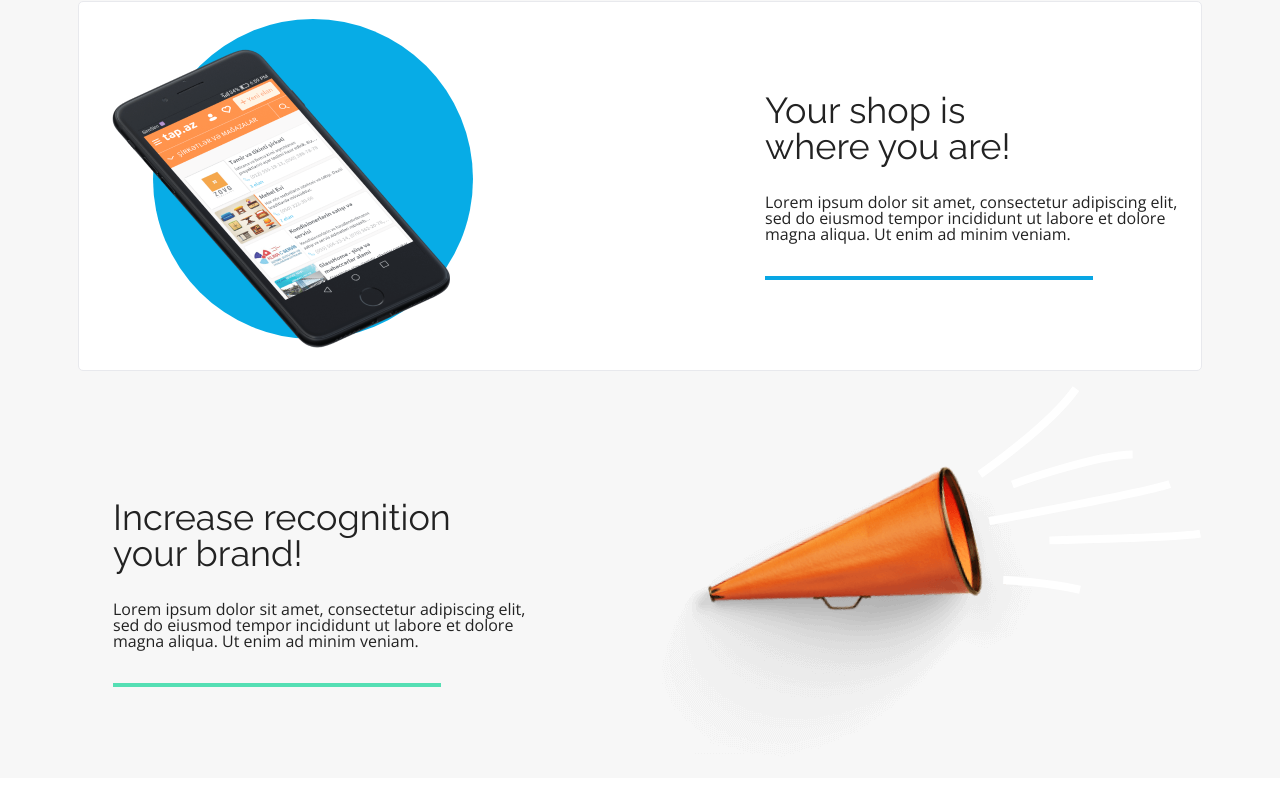
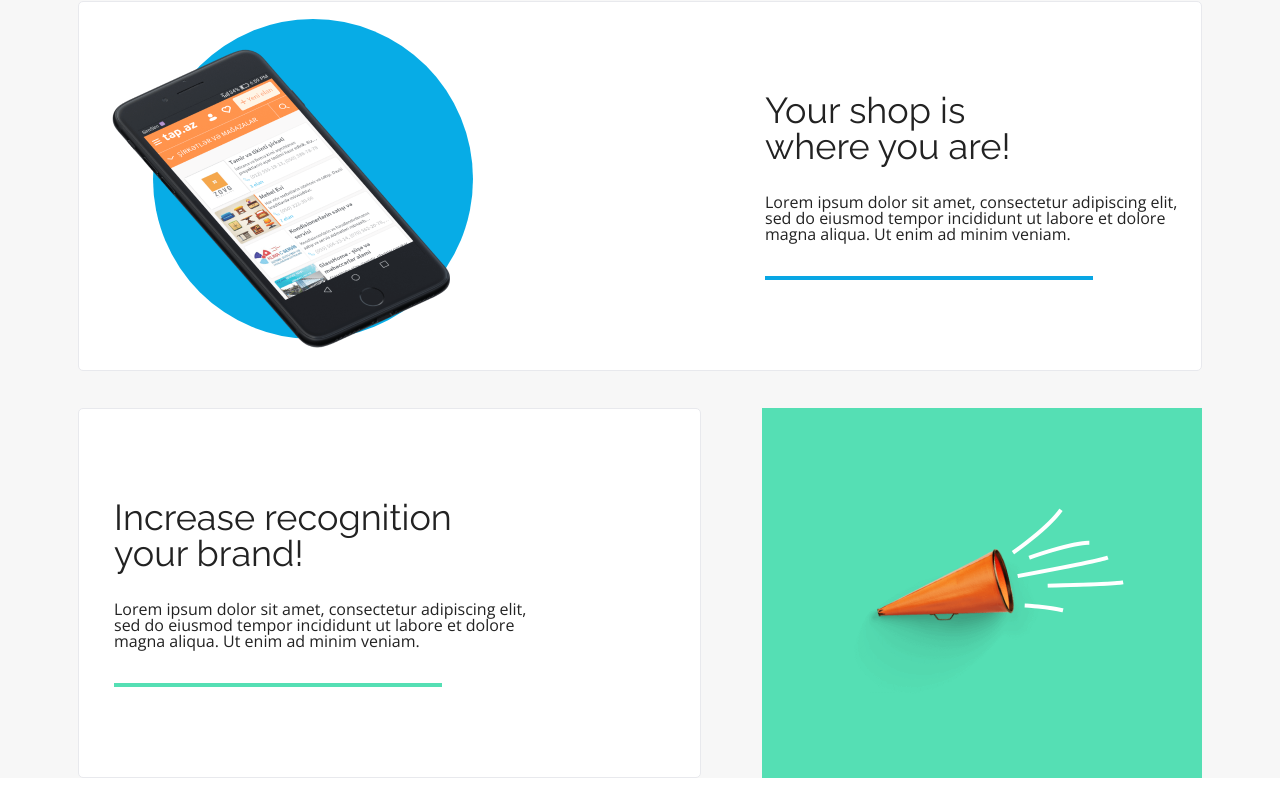
Before and after one commit to JuliaArtadi/BestShop, a plain HTML site: page index.html in a window 1280 px wide. Shown: the part 1805-2606 px from the top of the page. After the commit the page ends 2583 px from the top, so only its background shows below. Drawn offline with nearby package versions, Linux system fonts and the light colour scheme.

Commit message:
Ostylowanie elementu 3 sekcji benefits

```diff
--- a/css/style.css
+++ b/css/style.css
@@ -236,6 +236,14 @@ BENEFITS
    align-items: center;
     flex-direction: column;
 }
+
+.benefits__container {
+    display: flex;
+    align-items: center;
+    flex-direction: column;
+    margin-top: 106px;
+}
+
 .benefits__element {
     border: 1px solid #E8E9ED;
     border-radius: 5px;
@@ -250,9 +258,6 @@ flex-shrink: 0;
 
 
 
-.benefits__element:first-child {
-   margin-top: 106px;
-}
 
 .column {
     margin: 0 20px 0 35px;
@@ -349,9 +354,12 @@ font-size: 36px;
 width: 100%;
 }
 
-.benefits__img--trumpet {
+.benefits__img-background .benefits__img--trumpet {
     width: 296px;
     height: auto;
+    position: absolute;
+    top: 27%;
+    left: 15%;
 }
 
 
@@ -365,7 +373,10 @@ width: 100%;
 
 
 .benefits__img-background {
-
+    width: 440px;
+    height: 370px;
+    background-color: var(--color-third);
+    position: relative;
 }
 
 .benefits__element--space {
@@ -374,11 +385,11 @@ width: 100%;
     display: flex;
     justify-content: space-between;
     flex-shrink: 0;
-    align-items: center;
+    align-items: flex-start;
 }
 
 .benefits__element--small {
-
+    min-width: 623px;
 }
 /*.benefits__element {*/
 /*    border: 1px solid #E8E9ED;*/
--- a/index.html
+++ b/index.html
@@ -96,6 +96,7 @@
     </div>
 </section>
 <section class="benefits">
+    <div class="benefits__container">
         <div class="benefits__element">
             <div class="column column--second-color">
                 <h2 class="benefits__title">
@@ -124,7 +125,7 @@
             </div>
         </div>
         <div class="benefits__element--space">
-       <div class="benefits__element--small">
+            <div class="benefits__element benefits__element--small">
                 <div class="column column--third-color">
                     <h2 class="benefits__title">
                         Increase recognition your brand!
@@ -139,6 +140,7 @@
             </div>
 
         </div>
+    </div>
 </section>
 </body>
 </html>
```
Lines whose indentation alone changed are shown as unchanged.
